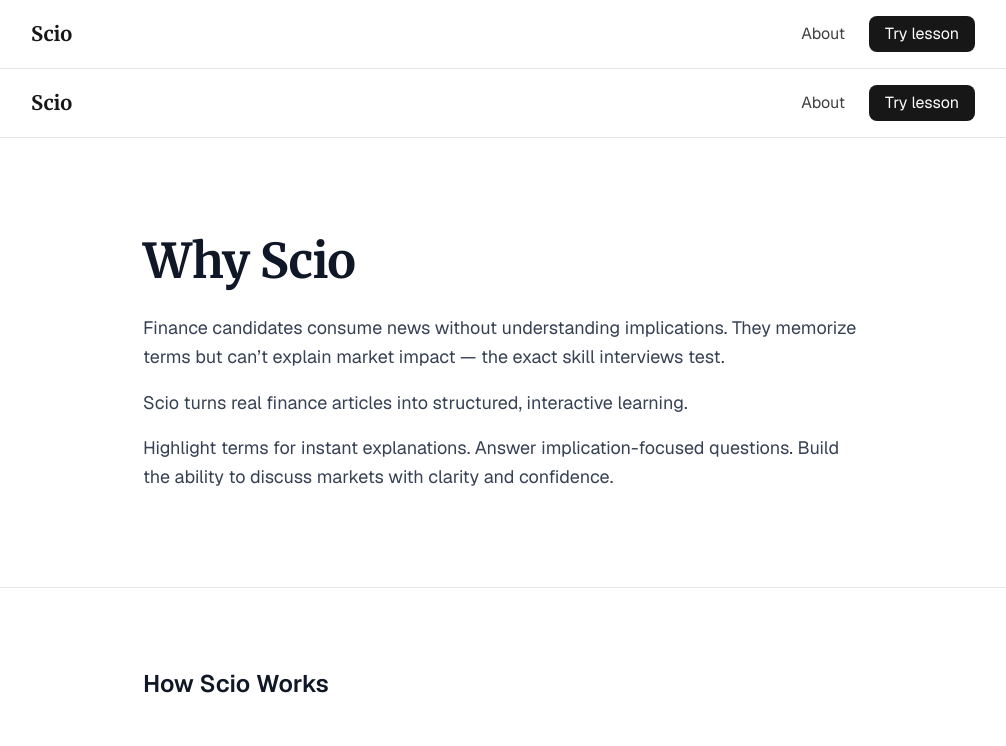
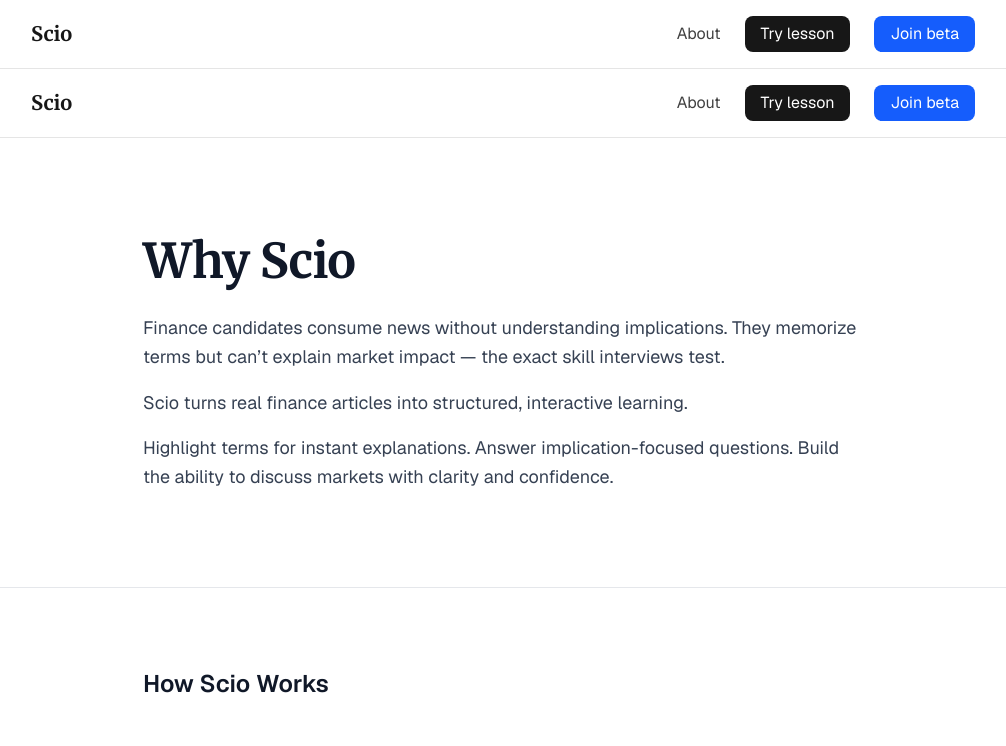
Before and after one commit to shreyasveturi/finquest, a Next.js app: page /about in a window 1280 px wide. Shown: the top 746 px of the page, without its empty margins (137-1143 px from the left). Built offline with nearby package versions, Linux system fonts and the light colour scheme.

Commit message:
Add blue Join beta button to global nav

```diff
--- a/components/NavBar.tsx
+++ b/components/NavBar.tsx
@@ -1,4 +1,5 @@
 import Link from 'next/link';
+import { GOOGLE_FORM } from '../content/rachelReevesBudget';
 
 export default function NavBar() {
   return (
@@ -21,6 +22,14 @@ export default function NavBar() {
           >
             Try lesson
           </Link>
+          <a
+            href={GOOGLE_FORM}
+            target="_blank"
+            rel="noreferrer"
+            className="text-sm md:text-base bg-blue-600 text-white px-4 py-1.5 rounded-lg hover:bg-blue-700 transition"
+          >
+            Join beta
+          </a>
         </div>
       </div>
     </nav>
```
